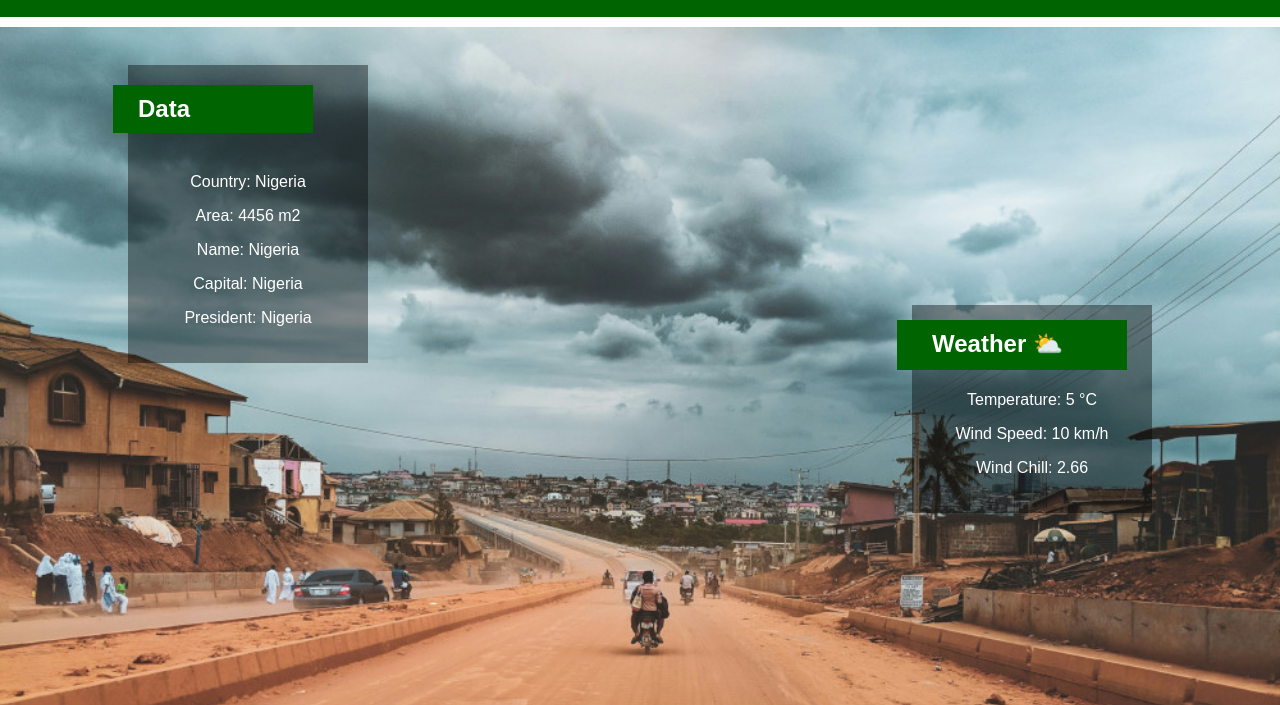
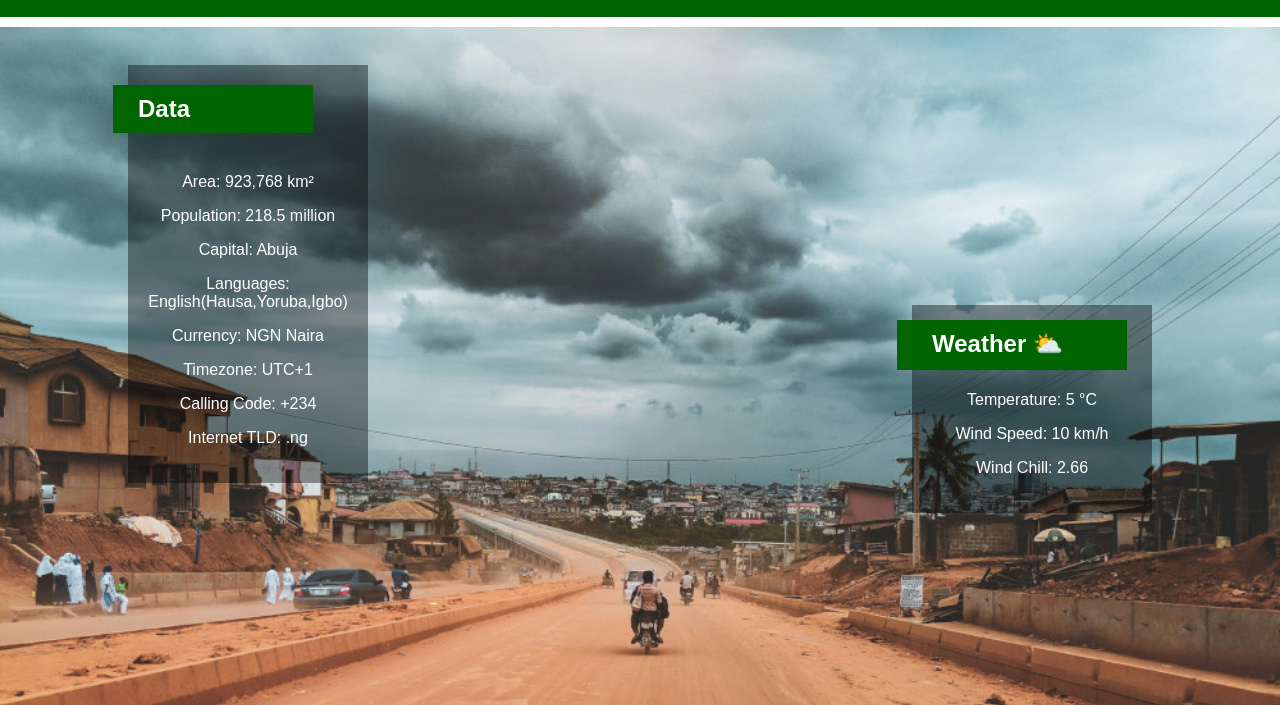
Before and after one commit to jiggabyte/wdd131, a plain HTML site: page week03/place.html in a window 1280 px wide. Shown: the part 95-800 px from the top of the page. Drawn offline with Linux system fonts and the light colour scheme.

Commit message:
modified country data

```diff
--- a/week03/place.html
+++ b/week03/place.html
@@ -27,12 +27,14 @@
         </section>
         <section class="content">
             <h2>Data</h2>
-            <p class="data-text-p"><span class="data-text-sp">Country:</span> <span class="data-text">Nigeria</span></p>
-            <p class="data-text-p"><span class="data-text-sp">Area:</span> <span class="data-text">4456 m2</span></p>
-            <p class="data-text-p"><span class="data-text-sp">Name:</span> <span class="data-text">Nigeria</span></p>
-            <p class="data-text-p"><span class="data-text-sp">Capital:</span> <span class="data-text">Nigeria</span></p>
-            <p class="data-text-p"><span class="data-text-sp">President:</span> <span class="data-text">Nigeria</span>
-            </p>
+            <p class="data-text-p"><span class="data-text-sp">Area:</span> <span class="data-text">923,768 km²</span></p>
+            <p class="data-text-p"><span class="data-text-sp">Population:</span> <span class="data-text">218.5 million</span></p>
+            <p class="data-text-p"><span class="data-text-sp">Capital:</span> <span class="data-text">Abuja</span></p>
+            <p class="data-text-p"><span class="data-text-sp">Languages:</span> <span class="data-text">English(Hausa,Yoruba,Igbo)</span></p>
+            <p class="data-text-p"><span class="data-text-sp">Currency:</span> <span class="data-text">NGN Naira</span></p>
+            <p class="data-text-p"><span class="data-text-sp">Timezone:</span> <span class="data-text">UTC+1</span></p>
+            <p class="data-text-p"><span class="data-text-sp">Calling Code:</span> <span class="data-text">+234</span></p>
+            <p class="data-text-p"><span class="data-text-sp">Internet TLD:</span> <span class="data-text">.ng</span></p>
         </section>
         <section class="weather">
             <div class="weather-div">
```
